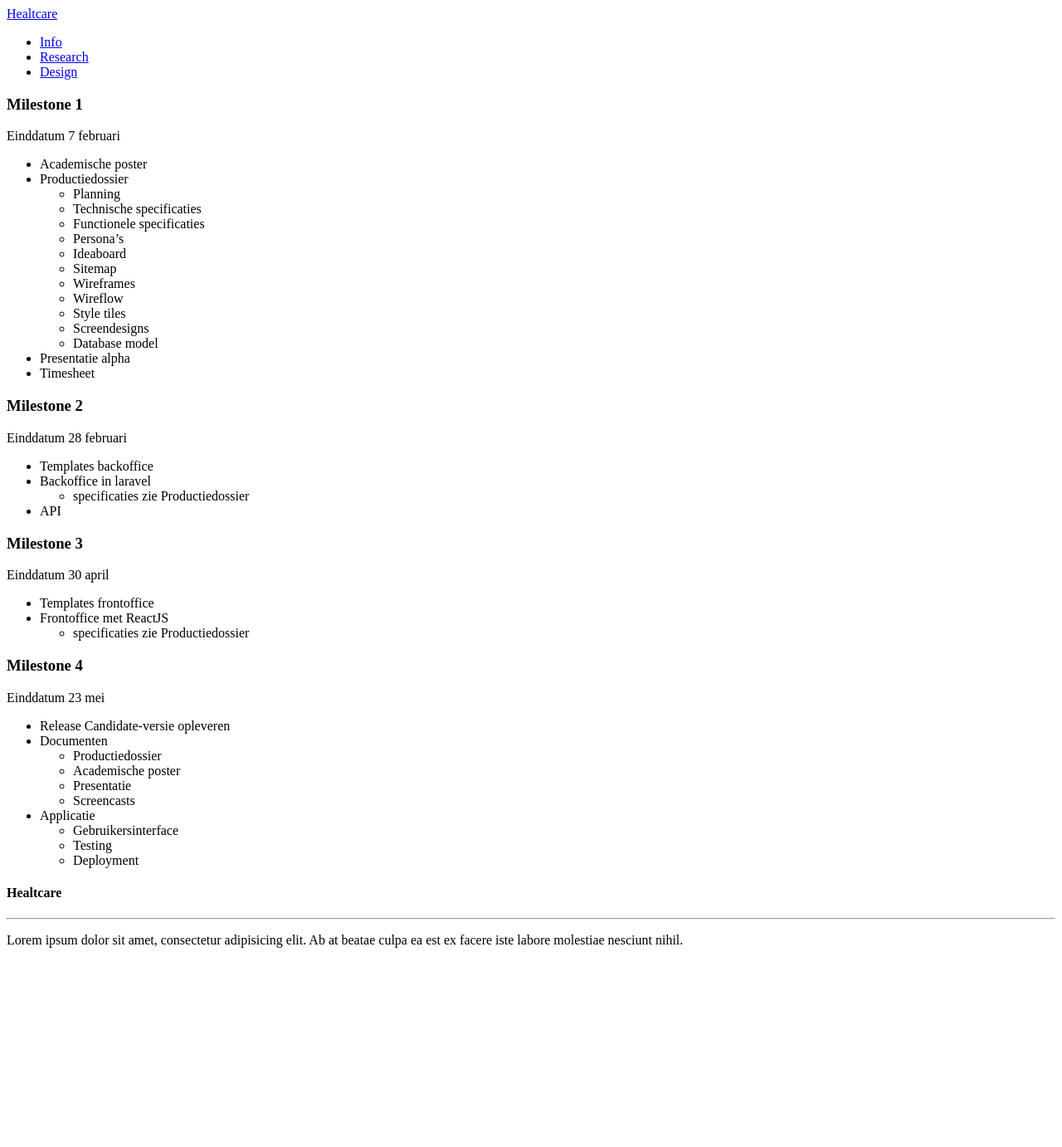
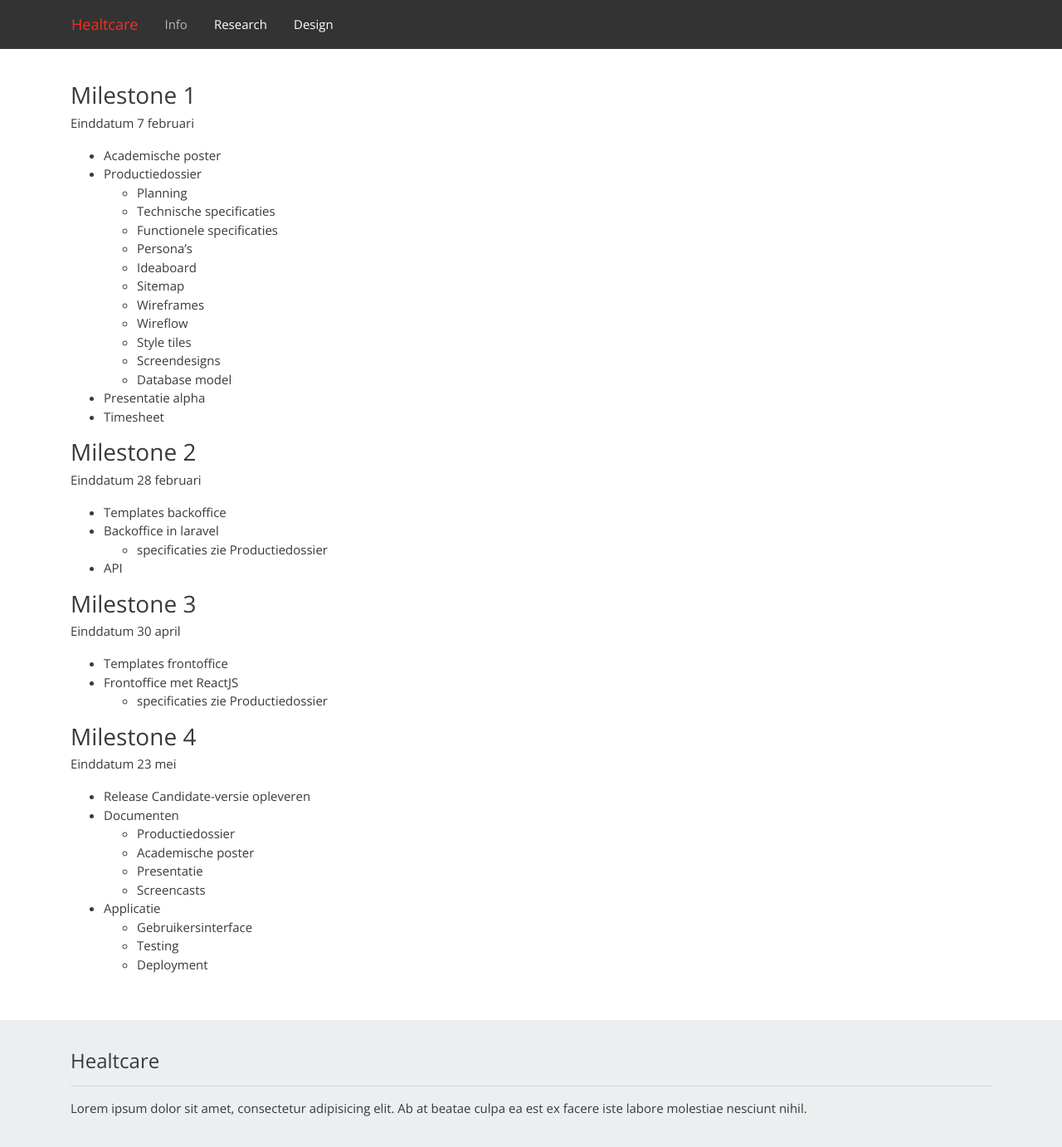
Before and after one commit to speedy2603/healthcare, a Jekyll site: the page built from info.md, in a window 1280 px wide. Shown: the whole page at 83% size. Built offline with Jekyll 4.4.1, drawn with Linux system fonts in a browser that asks for light colours; before the commit the page ends 1158 px from its top, so only the background shows below that.

Commit message:
[TASK] navigations path

```diff
--- a/_config.yml
+++ b/_config.yml
@@ -2,7 +2,7 @@
 title: Healtcare
 email: office@michielvandewalle.com
 description: Lorem ipsum dolor sit amet, consectetur adipisicing elit. Ab at beatae culpa ea est ex facere iste labore molestiae nesciunt nihil.
-baseurl: "healthcare/" # the subpath of your site, e.g. /blog/
+baseurl: "/healthcare/" # the subpath of your site, e.g. /blog/
 url: "http://healtcare.michielvandewalle.com" # the base hostname & protocol for your site
 
 # Build settings
```
